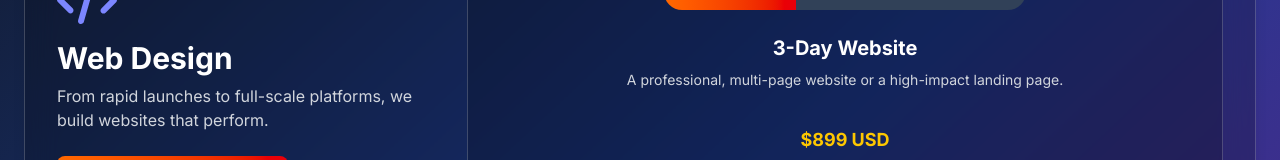
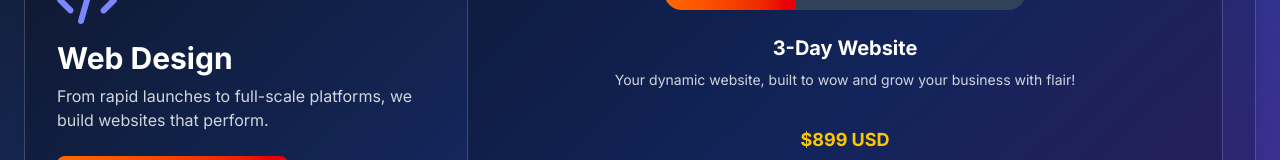
Before and after one commit to Vispaico/vispaico-frontend, a Next.js app: page /services in a window 1280 px wide. Shown: the part 360-520 px from the top of the page. Built offline with nearby package versions, Linux system fonts and the light colour scheme.

Commit message:
Webslider updated

```diff
--- a/src/components/WebServiceSlider.tsx
+++ b/src/components/WebServiceSlider.tsx
@@ -9,7 +9,7 @@ import { useCursor } from '@/context/CursorContext';
 const services = {
   '3-day': {
     title: '3-Day Website',
-    description: 'A professional, multi-page website or a high-impact landing page.',
+    description: 'Your dynamic website, built to wow and grow your business with flair!',
     price: '$899 USD',
     delivery: 'Delivered in 3 days',
     ctaLink: '/services/3-day-website',
@@ -25,7 +25,7 @@ const services = {
   },
   '24-hour': {
     title: '24h Micro Site',
-    description: 'A single-page, professional online presence, perfect for validating an idea.',
+    description: 'Your snappy micro-website, built to pop and get your biz noticed in a flash!',
     price: '$199 USD',
     delivery: 'Delivered in 24 hours',
     ctaLink: '/services/24-hour-micro-website',
```
